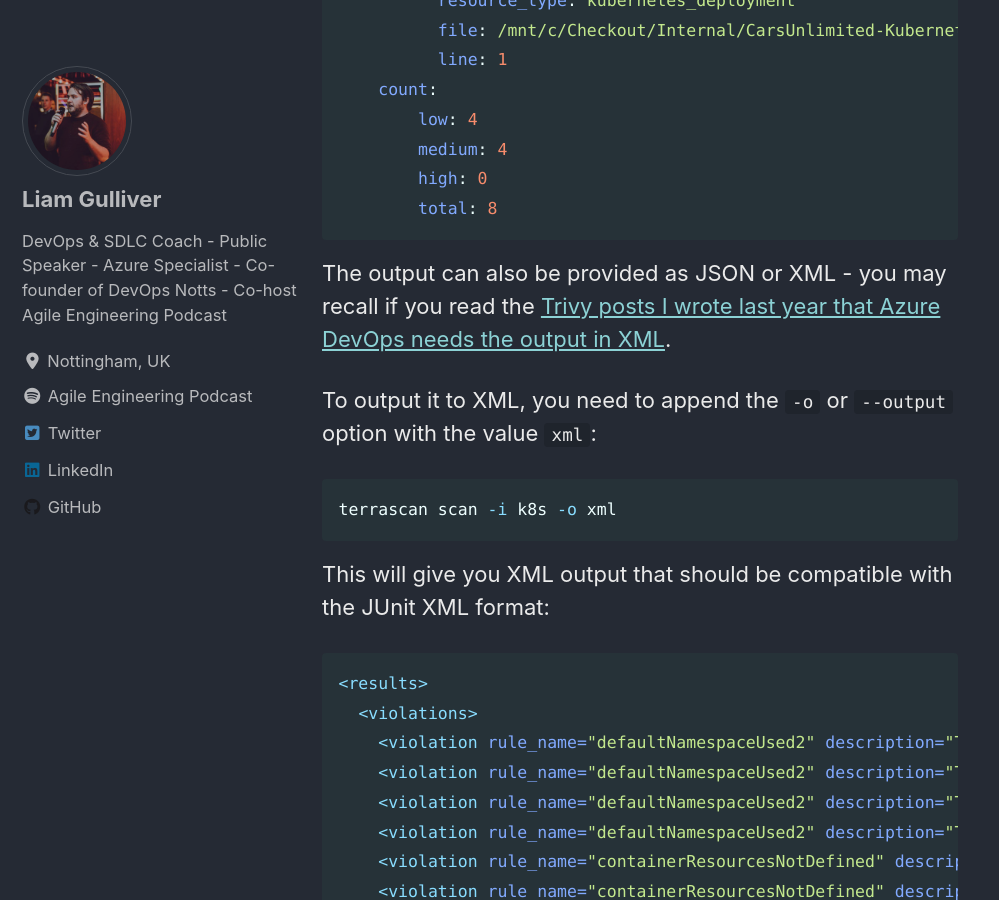
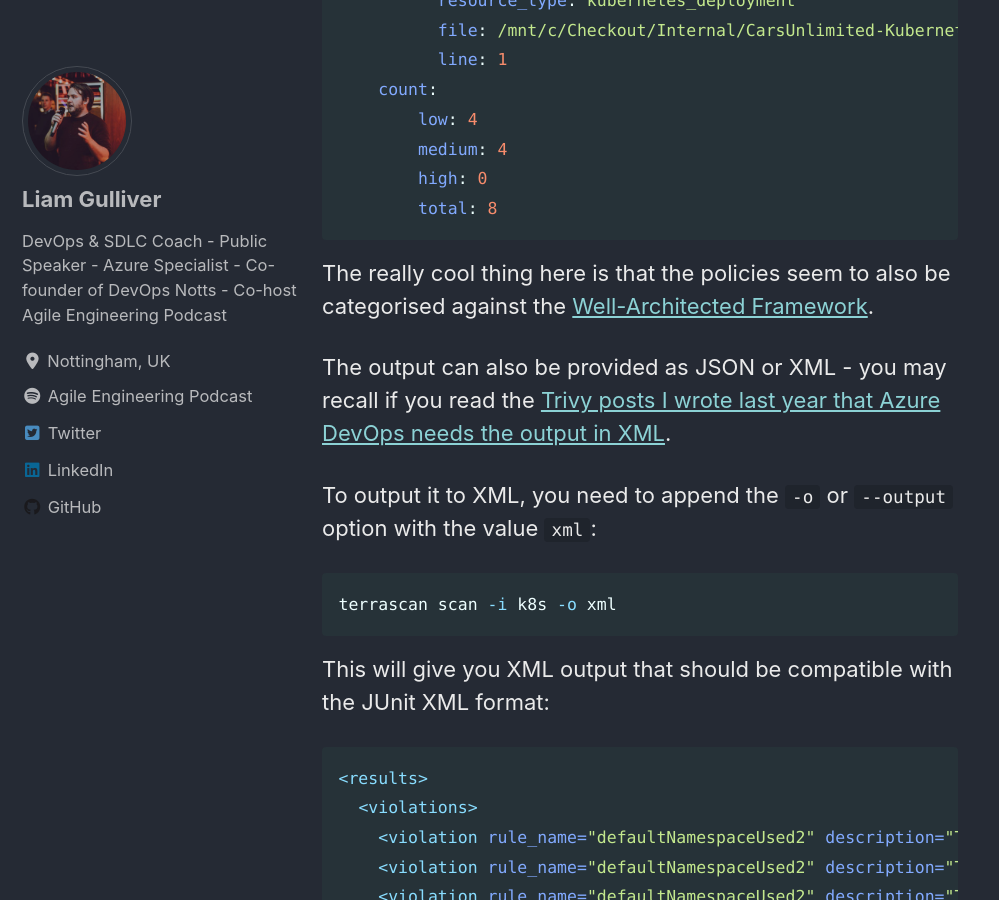
Before and after one commit to lgulliver/lgulliver.github.io, a Jekyll site: the page built from _posts/2021-01-11-scan-terraform-kubernetes-and-more-with-terrascan.md, in a window 1280 px wide and 900 px high, scrolled down 4609 px. Shown: the whole window, without its empty margins (0-999 px from the left). Built offline with Jekyll 4.4.1, drawn with Linux system fonts in a browser that asks for light colours; cached includes are drawn as plain includes; nearby versions of some CDN libraries; comment, search, counter and statistics services are not loaded.

Commit message:
add link to well-architected framework

````diff
--- a/_posts/2021-01-11-scan-terraform-kubernetes-and-more-with-terrascan.md
+++ b/_posts/2021-01-11-scan-terraform-kubernetes-and-more-with-terrascan.md
@@ -142,6 +142,8 @@ results:
         total: 8
 ```
 
+The really cool thing here is that the policies seem to also be categorised against the [Well-Architected Framework](https://docs.microsoft.com/en-us/azure/architecture/framework/).
+
 The output can also be provided as JSON or XML - you may recall if you read the [Trivy posts I wrote last year that Azure DevOps needs the output in XML](https://lgulliver.github.io/trivy-scan-results-to-azure-devops/).
 
 To output it to XML, you need to append the `-o` or `--output` option with the value `xml`:
````
